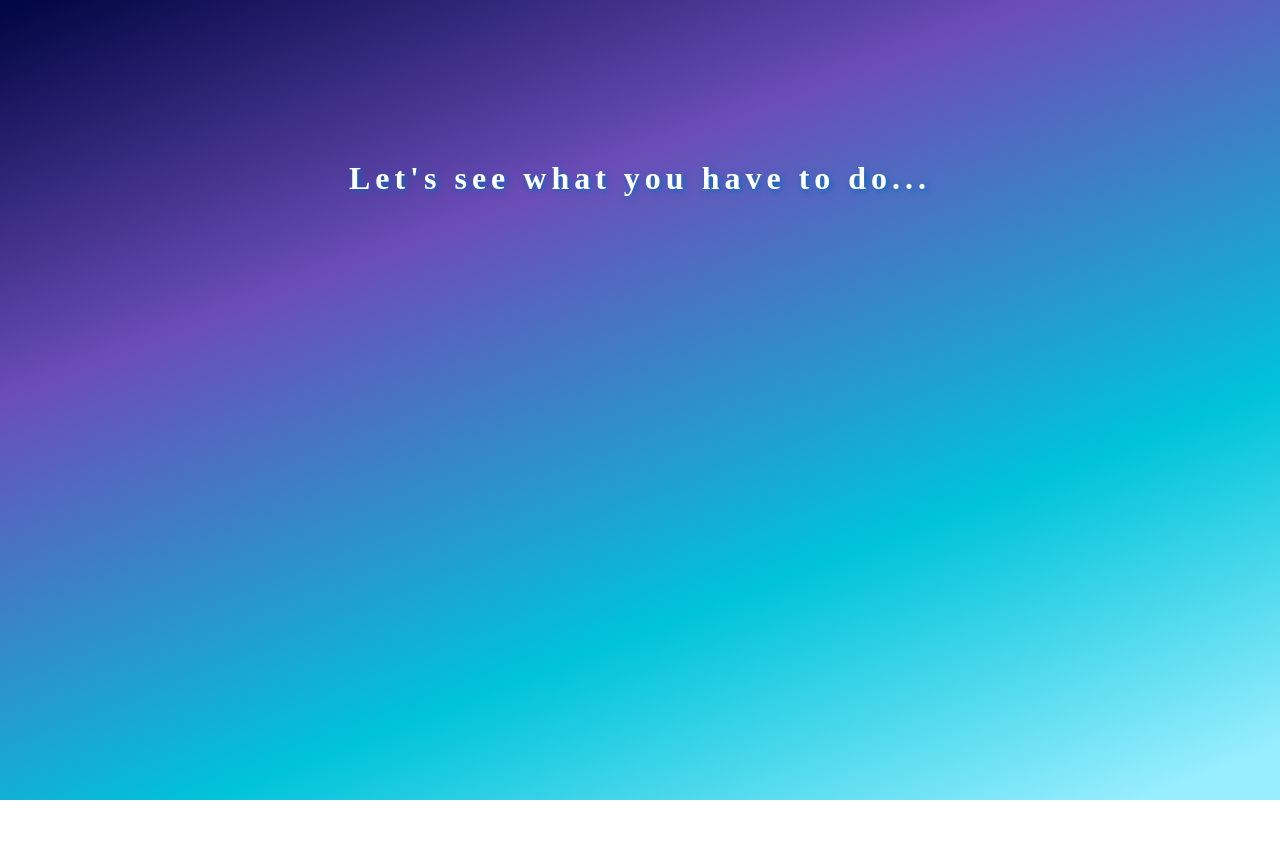
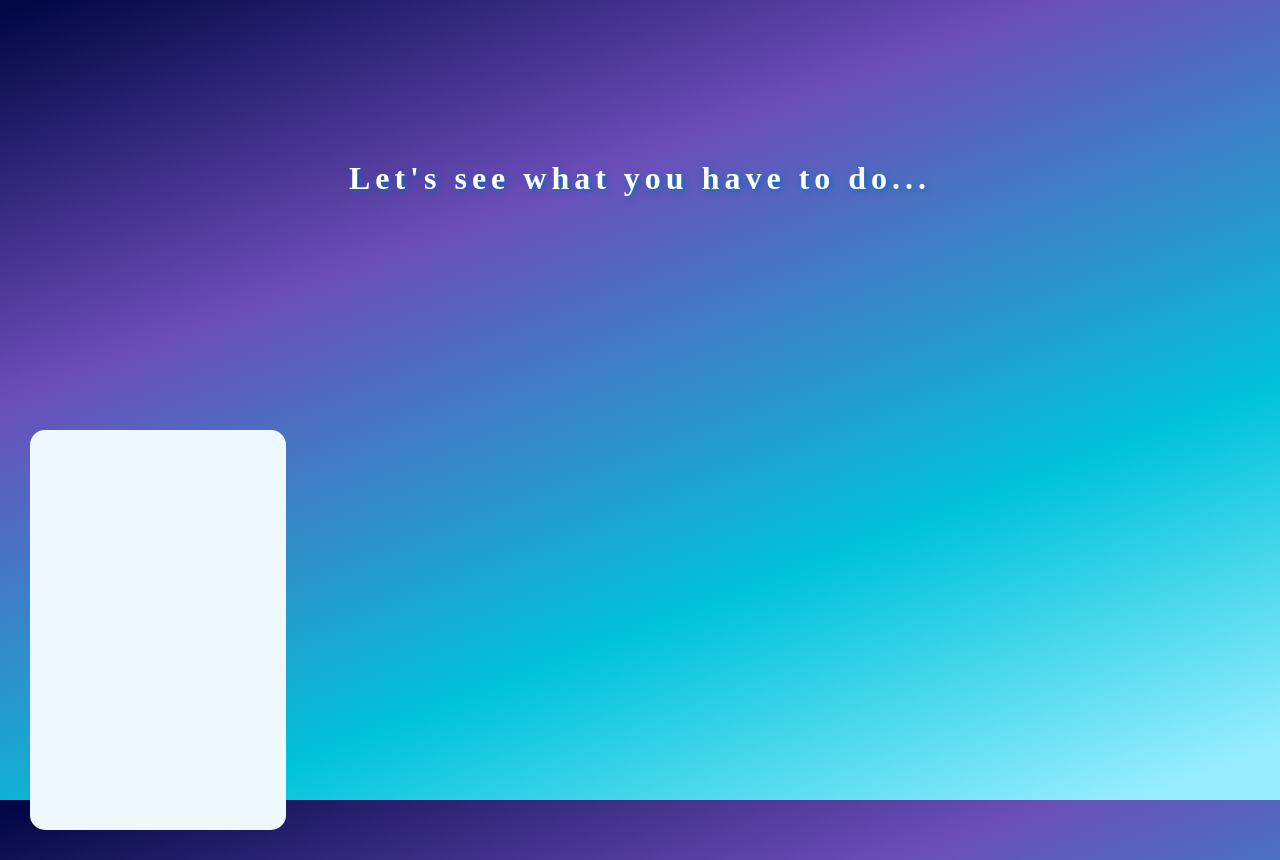
Before and after one commit to jakubiszon26/react-to-do-app, a React (Create React App) app: page / in a window 1280 px wide. Before the commit the page ends 800 px from the top, so only its background shows below. Built offline with nearby package versions, Linux system fonts and the light colour scheme.

Commit message:
cardlist

```diff
--- a/src/App.js
+++ b/src/App.js
@@ -6,6 +6,7 @@ export default function App() {
     <>
       <Header />
       <DashBoard />
+
     </>
   );
 }
--- /dev/null
+++ b/src/components/CardList.js
@@ -0,0 +1,8 @@
+import React from "react";
+import Card from "./Card";
+
+export default function CardList() {
+  return <div className="cardsList">
+      <Card />
+  </div>;
+}
--- a/src/components/DashBoard.js
+++ b/src/components/DashBoard.js
@@ -1,9 +1,9 @@
 import React from 'react'
-import Card from './Card'
+import CardList from './CardList'
 export default function DashBoard() {
     return (
         <div>
-            <Card />
+            <CardList />
         </div>
     )
 }
--- a/src/index.css
+++ b/src/index.css
@@ -3,6 +3,7 @@
   padding: 0px;
 }
 body {
+  display: block;
   background: rgb(2, 7, 69);
   background: -moz-linear-gradient(
     159deg,
@@ -32,6 +33,8 @@ body {
 }
 .header {
   position: relative;
+  height: 50vh;
+  width: 100%;
 }
 .header-heading {
   left: 50%;
@@ -45,7 +48,19 @@ body {
   animation: slideFromLeft;
   animation-duration: 1s;
 }
-
+.card {
+  width: 20vw;
+  min-height: 50vh;
+  background-color: #F0F8FF;
+  border-radius: 15px;
+  margin: 30px;
+  color: black;
+}
+.cardsList {
+  display: flex;
+  flex-wrap: wrap;
+  width: 100%;
+}
 @keyframes heading-left {
   0% {
     opacity: 0%;
```
Also changed, not shown: src/components/Card.js (+2 -6 lines), 1 other file (tests, documents, lock files or other folders).
